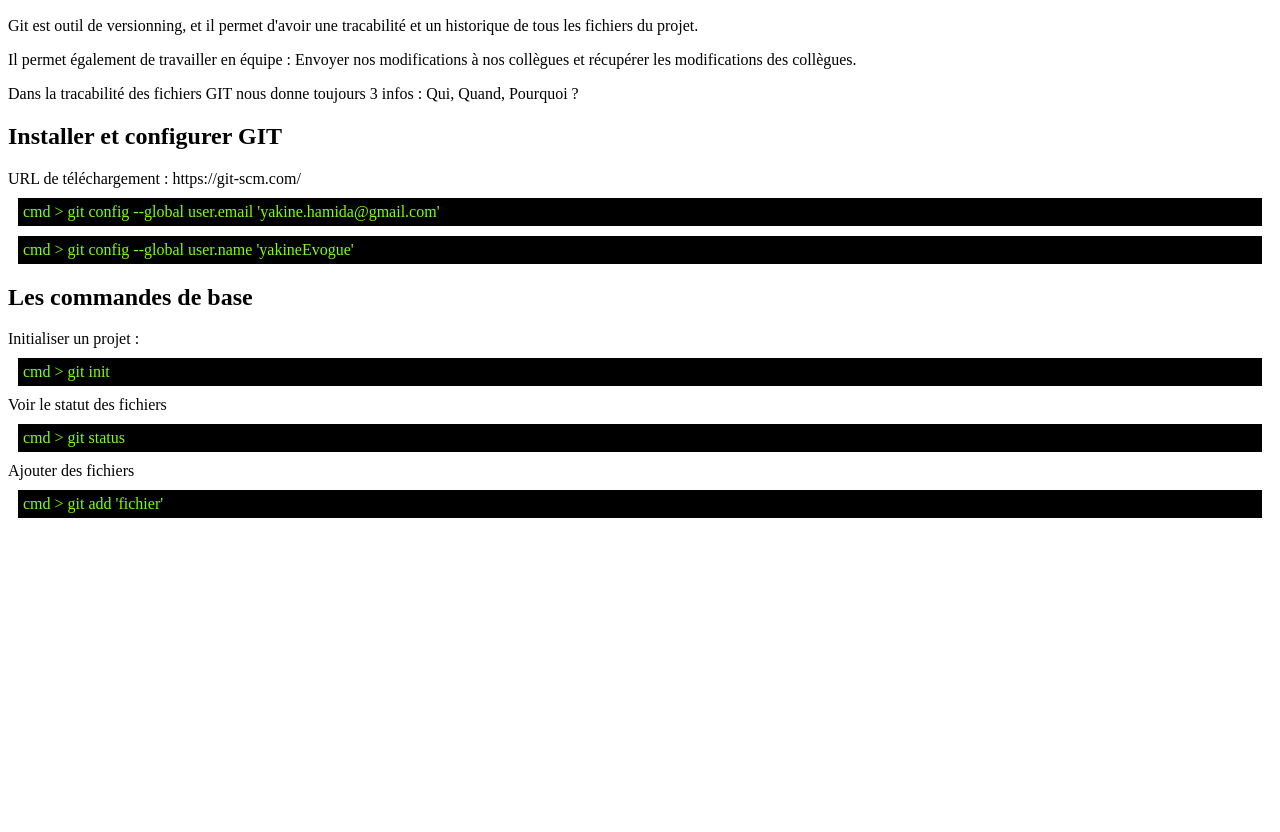
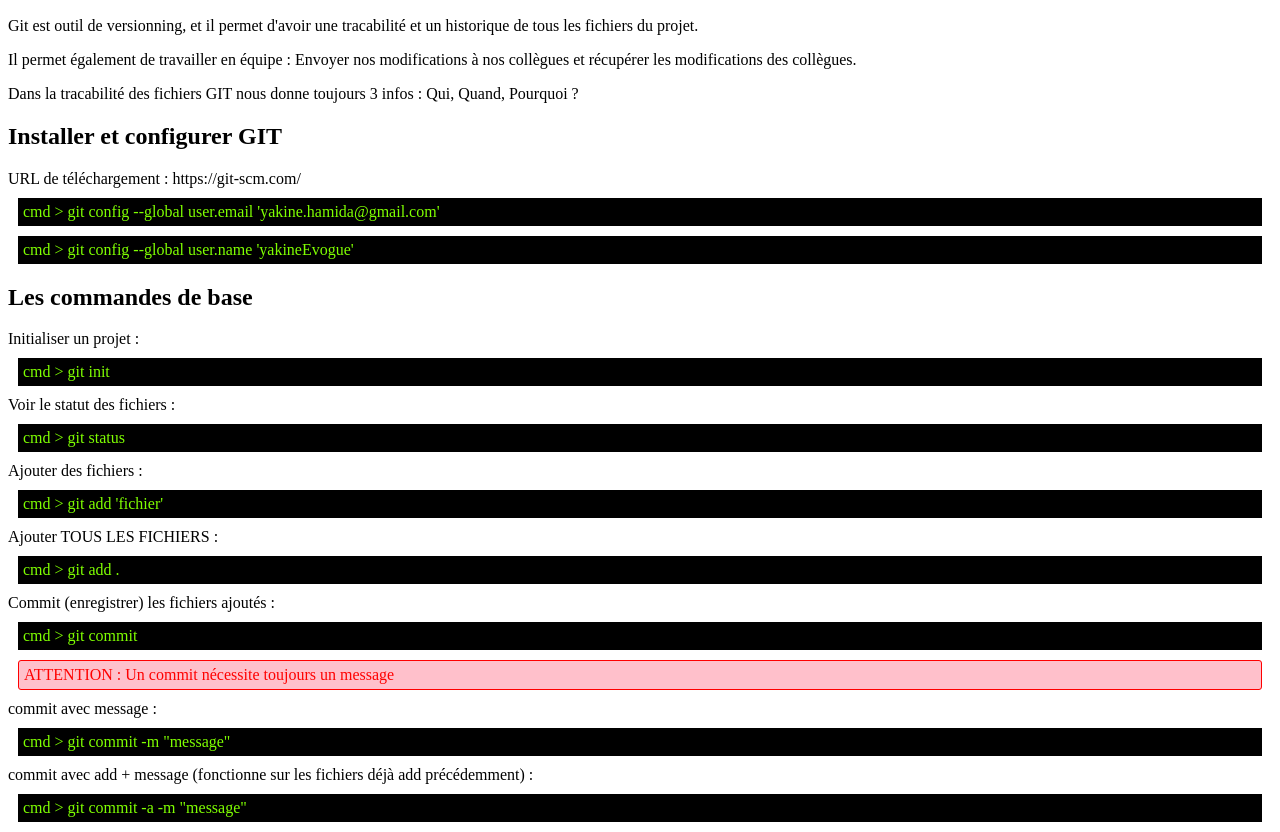
Before and after one commit to yakineEvogue/cours_git_devmob, a plain HTML site: page index.html in a window 1280 px wide. Shown: the part 110-942 px from the top of the page. Before the commit the page ends 800 px from the top, so only its background shows below. Drawn offline with Linux system fonts and the light colour scheme.

Commit message:
second commit

```diff
--- a/index.html
+++ b/index.html
@@ -27,14 +27,21 @@
     Initialiser un projet :
     <div class="cmd">git init</div>
 
-    Voir le statut des fichiers
+    Voir le statut des fichiers :
     <div class="cmd">git status</div>
 
-    Ajouter des fichiers
+    Ajouter des fichiers :
     <div class="cmd">git add 'fichier'</div>
+    Ajouter TOUS LES FICHIERS :
+    <div class="cmd">git add .</div>
 
-
-
+    Commit (enregistrer) les fichiers ajoutés :
+    <div class="cmd">git commit</div>
+    <div class="warning">Un commit nécessite toujours un message</div>
+    commit avec message :
+    <div class="cmd">git commit -m "message"</div>
+    commit avec add + message (fonctionne sur les fichiers déjà add précédemment) :
+    <div class="cmd">git commit -a -m "message"</div>
 
 
 
--- a/styles.css
+++ b/styles.css
@@ -8,3 +8,17 @@
 .cmd:before{
   content: 'cmd >  '
 }
+
+
+.warning{
+  padding: 5px;
+  color: red;
+  background: pink;
+  border: 1px solid red;
+  border-radius: 3px;
+  margin: 10px;
+}
+
+.warning:before{
+  content : 'ATTENTION : ';
+}
```
